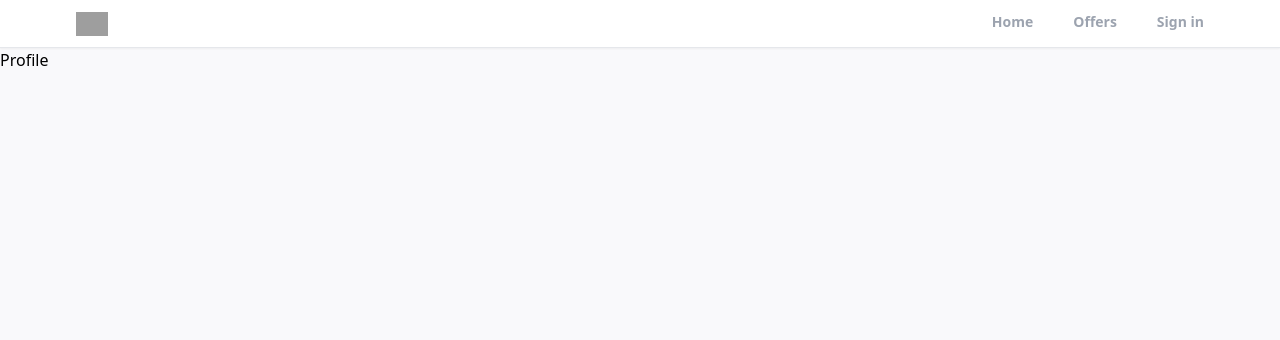
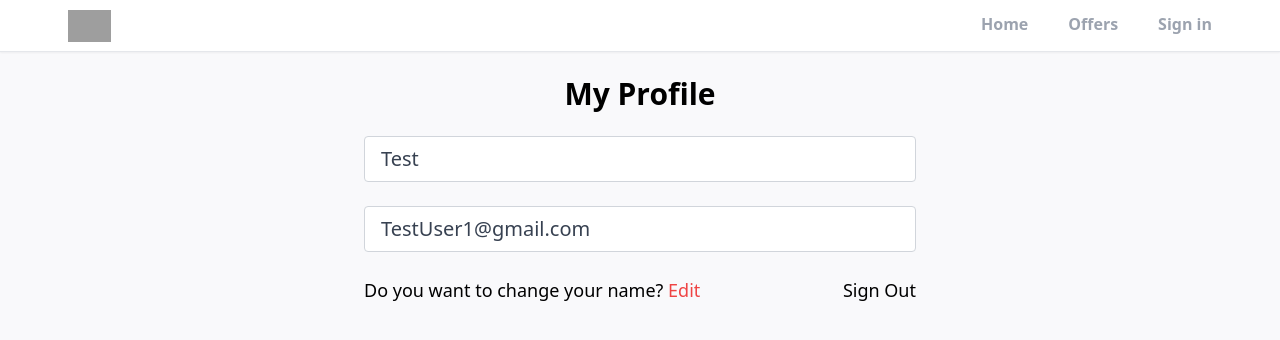
Before and after one commit to patrickgip94/Rentit, a React (Create React App) app: page /profile in a window 1280 px wide. Shown: the top 340 px of the page. Built offline with nearby package versions, Linux system fonts and the light colour scheme; grey boxes are pictures that could not be loaded.

Commit message:
Profile Page

```diff
--- a/src/components/Header.jsx
+++ b/src/components/Header.jsx
@@ -12,20 +12,20 @@ const Header = () => {
     }
   }
   return (
-    <div className="bg-white border-b shadow-sm sticky top-0 z-50">
-      <header className="flex justify-between items-center px-3 max-w-6xl mx-auto">
+    <div className="bg-white flex-1 border-b shadow-sm sticky top-0 z-50">
+      <header className="flex justify-between items-center px-1 max-w-6xl mx-auto">
         <div>
           <img
             src="https://i.imgur.com/oNE5geM.png"
             alt="logo"
-            className="h-6 cursor-pointer"
+            className="h-8 cursor-pointer"
             onClick={() => navigate("/")}
           />
         </div>
         <div>
           <ul className="flex space-x-10">
             <li
-              className={`cursor-pointer py-3 text-sm font-semibold text-gray-400 border-b-[3px]
+              className={`cursor-pointer py-3 text-md font-semibold text-gray-400 border-b-[3px]
               border-b-transparent ${
                 pathMathRoute("/") && "text-black border-b-blue-500"
               }`}
@@ -34,7 +34,7 @@ const Header = () => {
               Home
             </li>
             <li
-              className={`cursor-pointer py-3 text-sm font-semibold text-gray-400 border-b-[3px]
+              className={`cursor-pointer py-3 text-md font-semibold text-gray-400 border-b-[3px]
               border-b-transparent ${
                 pathMathRoute("/offers") && "text-black border-b-blue-500"
               }`}
@@ -43,7 +43,7 @@ const Header = () => {
               Offers
             </li>
             <li
-              className={`cursor-pointer py-3 text-sm font-semibold text-gray-400 border-b-[3px]
+              className={`cursor-pointer py-3 text-md font-semibold text-gray-400 border-b-[3px]
               border-b-transparent ${
                 pathMathRoute("/sign-in") && "text-black border-b-blue-500"
               }`}
--- a/src/pages/ForgotPassword.jsx
+++ b/src/pages/ForgotPassword.jsx
@@ -30,12 +30,12 @@ const ForgotPassword = () => {
   return (
     <section>
       <h1 className="text-3xl text-center mt-6 font-bold">Forgot Password</h1>
-      <div className="flex justify-center flex-wrap items-center px-6 py-12 max-w-6xl mx-auto">
+      <div className="flex justify-center flex-wrap items-center px-6 py-8 max-w-6xl mx-auto">
         <div className="md:w-[67%] lg:w-[50%] mb-12 md:mb-6">
           <img
             src="https://img.freepik.com/free-vector/forgot-password-concept-illustration_114360-1123.jpg?w=2000"
             alt="key"
-            className="w-full rounded-2xl"
+            className="w-full rounded-2xl py-6"
           />
         </div>
         <div className="w-full md:w-[67%] lg:w-[40%] lg:ml-20">
--- a/src/pages/Profile.jsx
+++ b/src/pages/Profile.jsx
@@ -1,9 +1,50 @@
-import React from 'react'
+import React, { useState } from "react";
 
 const Profile = () => {
+  const [formData, setFormData] = useState({
+    name: "Test",
+    email: "TestUser1@gmail.com",
+  });
+
+  const { name, email } = formData;
   return (
-    <div>Profile</div>
-  )
-}
+    <>
+      <section className="max-w-6xl mx-auto flex justify-center items-center flex-col">
+        <h1 className="text-3xl text-center mt-6 font-bold">My Profile</h1>
+        <div className="w-full md:w-[50%] mt-6 px-3">
+          <form>
+            {/* NAME INPUT */}
+            <input
+              type="text"
+              id="name"
+              value={name}
+              disabled
+              className="mb-6 w-full px-4 py-2 text-xl
+            text-gray-700 bg-white border border-gray-300 rounded transition ease-in-out"
+            />
 
-export default Profile
+            {/* EMAIL INPUT */}
+            <input
+              type="email"
+              id="email"
+              value={email}
+              disabled
+              className="mb-6 w-full px-4 py-2 text-xl
+            text-gray-700 bg-white border border-gray-300 rounded transition ease-in-out"
+            />
+
+            <div className="flex justify-between items-center whitespace-nowrap text-sm sm:text-lg">
+              <p>
+                Do you want to change your name?{" "}
+                <span className="text-red-500">Edit</span>
+              </p>
+              <p>Sign Out</p>
+            </div>
+          </form>
+        </div>
+      </section>
+    </>
+  );
+};
+
+export default Profile;
```
